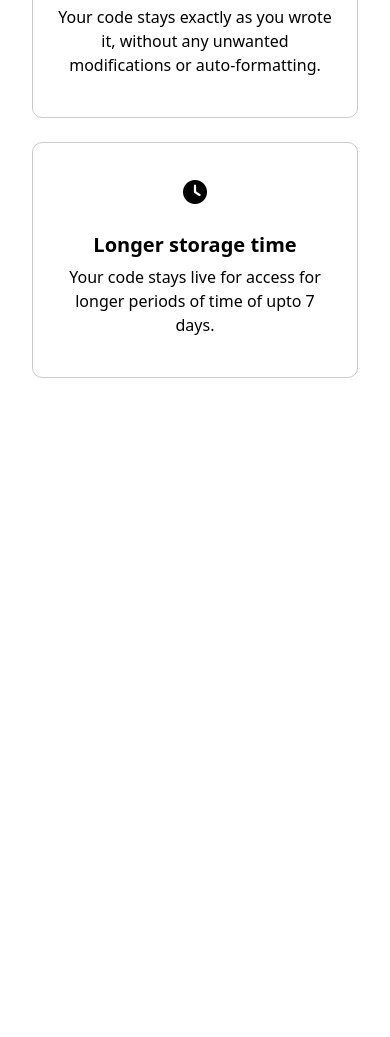
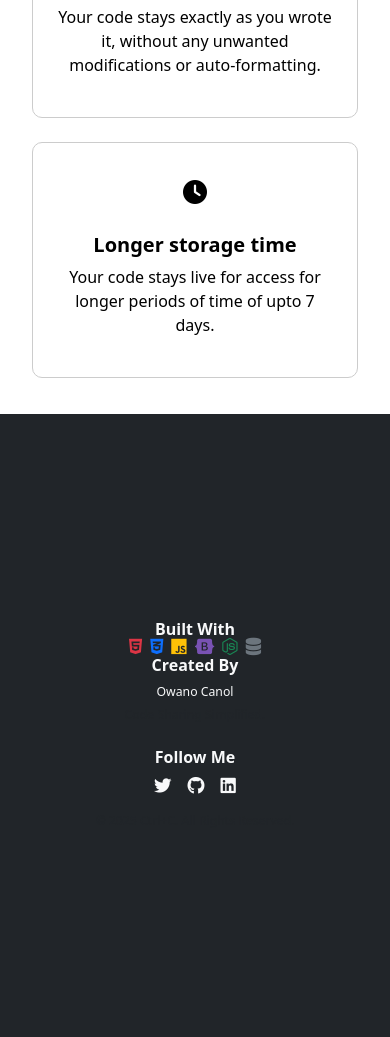
Before and after one commit to Canol001/Ctrl-C, a website: page public/index.html in a window 390 px wide. Shown: the part 1549-2586 px from the top of the page. Before the commit the page ends 1963 px from the top, so only its background shows below. Drawn offline with nearby package versions, Linux system fonts and the light colour scheme.

Commit message:
link display p

```diff
--- a/public/index.html
+++ b/public/index.html
@@ -130,6 +130,55 @@
         </div>
     </div>
 
+    <footer class="bg-dark text-light py-3 mt-8">
+        <div class="container text-center">
+            <div class="row align-items-center">
+
+                <!-- Technologies Used -->
+                <div class="col-md-4 mb-2">
+                    <h6 class="fw-bold">Built With</h6>
+                    <div class="d-flex justify-content-center gap-2">
+                        <i class="fab fa-html5 fa-lg text-danger" title="HTML5"></i>
+                        <i class="fab fa-css3-alt fa-lg text-primary" title="CSS3"></i>
+                        <i class="fab fa-js fa-lg text-warning" title="JavaScript"></i>
+                        <i class="fab fa-bootstrap fa-lg text-purple" title="Bootstrap"></i>
+                        <i class="fab fa-node-js fa-lg text-success" title="Node.js"></i>
+                        <i class="fas fa-database fa-lg text-secondary" title="MongoDB"></i>
+                    </div>
+                </div>
+
+                <!-- Creator Information -->
+                <div class="col-md-4 mb-2">
+                    <h6 class="fw-bold">Created By</h6>
+                    <p class="mb-1 small">Owano Canol</p>
+                    <p class="text-muted small">Code Sharing Simplified.</p>
+                </div>
+
+                <!-- Social Media Links -->
+                <div class="col-md-4 mb-2">
+                    <h6 class="fw-bold">Follow Me</h6>
+                    <div class="d-flex justify-content-center gap-3">
+                        <a href="https://twitter.com/Canol_Okoth" target="_blank" class="text-light">
+                            <i class="fab fa-twitter fa-lg"></i>
+                        </a>
+                        <a href="https://github.com/canol" target="_blank" class="text-light">
+                            <i class="fab fa-github fa-lg"></i>
+                        </a>
+                        <a href="https://linkedin.com/in/canol" target="_blank" class="text-light">
+                            <i class="fab fa-linkedin fa-lg"></i>
+                        </a>
+                    </div>
+                </div>
+            </div>
+
+            <!-- Copyright -->
+            <div class="text-center mt-2 small text-muted">
+                &copy; 2025 Ctrl+C. All Rights Reserved.
+            </div>
+        </div>
+    </footer>
+
+
     <script src="script.js"></script>
     <script src="https://cdn.jsdelivr.net/npm/bootstrap@5.3.0/dist/js/bootstrap.bundle.min.js"></script>
     <script>
--- a/public/style.css
+++ b/public/style.css
@@ -195,3 +195,24 @@ button:disabled {
 #linkDisplay{
     margin-bottom: 20px;
 }
+
+
+footer {
+    position: relative;
+    bottom: 0;
+    width: 100%;
+    font-size: 14px;
+}
+
+footer .fab, footer .fas {
+    transition: transform 0.3s ease, color 0.3s ease;
+}
+
+footer .fab:hover, footer .fas:hover {
+    transform: scale(1.2);
+    color: #00cc66;
+}
+
+.text-purple {
+    color: #7952b3; /* Bootstrap Purple */
+}
```
